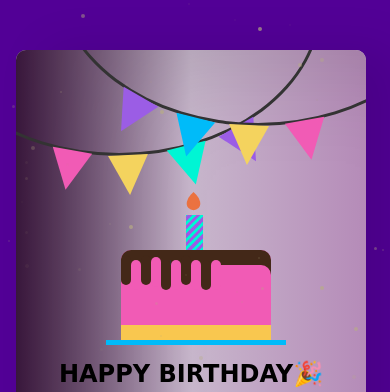
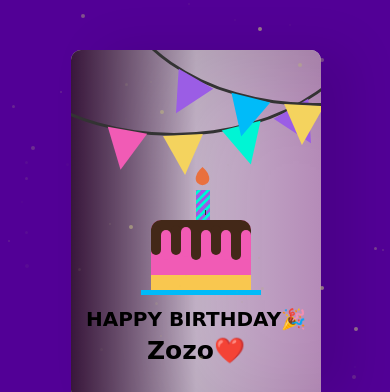
Before and after one commit to Abdelrahmanghazal7/Birthday, a plain HTML site: page index.html in a window 390 px wide. Shown: the top 392 px of the page. Drawn offline with nearby package versions, Linux system fonts and the light colour scheme.

Commit message:
Update style.css

```diff
--- a/style.css
+++ b/style.css
@@ -3,7 +3,7 @@ body {
   flex-wrap: wrap;
   align-items: center;
   justify-content: center;
-  margin-top: 50px;
+  margin-top: 100px;
   margin-left: -100px;
   background-color: #520096;
 }
@@ -269,7 +269,6 @@ p {
   background-size: 100px 183px;
 }
 
-
 .balloon-border {
   position: fixed;
   top: 100%;
@@ -463,3 +462,92 @@ p {
     transform: rotate(-20deg);
   }
 }
+
+@media (max-width: 700px) {
+  body {
+    margin-top: 50px;
+    margin-left: 10px;
+  }
+
+  .cardFront {
+    width: 250px;
+    height: 350px;
+  }
+
+  .cardInside {
+    width: 250px;
+    height: 350px;
+  }
+
+  p {
+    font-size: 12px;
+  }
+
+  .name {
+    margin-left: 140px;
+  }
+
+  .image {
+    width: 100px;
+  }
+
+  .plate {
+    width: 120px;
+    left: 70px;
+    top: 240px;
+  }
+
+  .cake {
+    width: 100px;
+    height: 70px;
+    top: -70px;
+    left: 10px;
+  }
+
+  .flame {
+    top: -120px;
+    left: 54px;
+  }
+
+  .plate:before {
+    width: 14px;
+    height: 30px;
+    top: -100px;
+    left: 55px;
+  }
+
+  .happy {
+    top: 240px;
+    font-size: 20px;
+  }
+
+  .toyou {
+    top: 220px;
+    font-size: 25px;
+  }
+
+  .decorations {
+    height: 280px;
+  }
+
+  .decorations:before {
+    top: 277px;
+  }
+
+  .decorations:after {
+    top: 282px;
+  }
+
+  .decorationsTwo:before {
+    top: 275px;
+  }
+
+  .decorationsTwo:after,
+  .decorationsThree:after {
+    top: 256px;
+  }
+
+  .decorationsThree:before {
+    top: 277px;
+  }
+}
```
Lines whose indentation alone changed are shown as unchanged.
